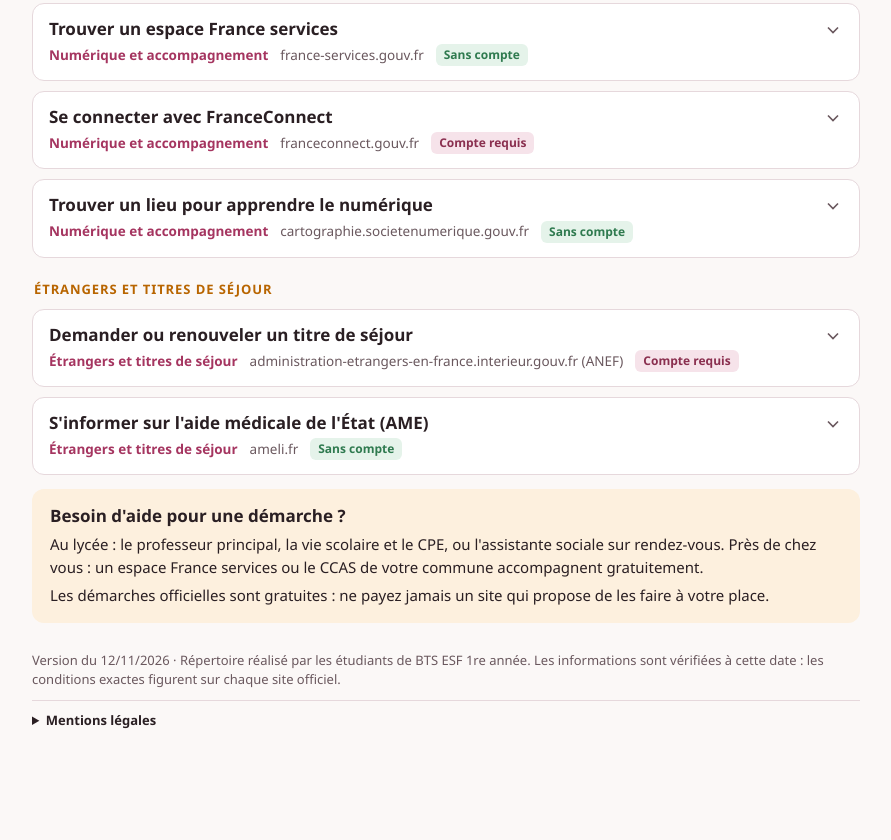
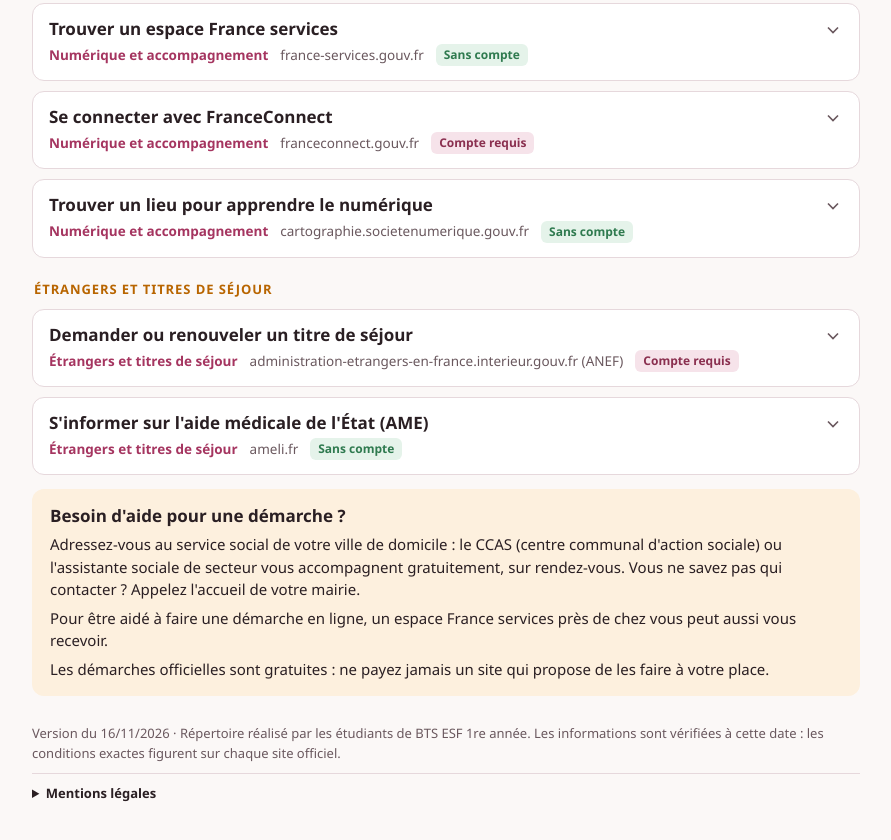
Before and after one commit to lycee-cognacq-jay/demarches, a plain HTML site: page index.html in a window 1280 px wide. Shown: the part 6200-7040 px from the top of the page, without its empty margins (194-1085 px from the left). Before the commit the page ends 6970 px from the top, so only its background shows below. Drawn offline with Linux system fonts and the light colour scheme.

Commit message:
Add files via upload

```diff
--- a/index.html
+++ b/index.html
@@ -131,13 +131,14 @@ mark{background:var(--orange-soft);color:inherit;border-radius:3px;padding:0 1px
   <ul class="list" id="list"></ul>
   <section class="help" aria-labelledby="help-t">
     <h2 id="help-t">Besoin d'aide pour une démarche ?</h2>
-    <p>Au lycée : le professeur principal, la vie scolaire et le CPE, ou l'assistante sociale sur rendez-vous. Près de chez vous : un espace France services ou le CCAS de votre commune accompagnent gratuitement.</p>
+    <p>Adressez-vous au service social de votre ville de domicile : le CCAS (centre communal d'action sociale) ou l'assistante sociale de secteur vous accompagnent gratuitement, sur rendez-vous. Vous ne savez pas qui contacter ? Appelez l'accueil de votre mairie.</p>
+    <p>Pour être aidé à faire une démarche en ligne, un espace France services près de chez vous peut aussi vous recevoir.</p>
     <p>Les démarches officielles sont gratuites : ne payez jamais un site qui propose de les faire à votre place.</p>
   </section>
 </div></main>
 
 <footer><div class="wrap">
-  <span>Version du 12/11/2026 · Répertoire réalisé par les étudiants de BTS ESF 1re année. Les informations sont vérifiées à cette date : les conditions exactes figurent sur chaque site officiel.</span>
+  <span>Version du 16/11/2026 · Répertoire réalisé par les étudiants de BTS ESF 1re année. Les informations sont vérifiées à cette date : les conditions exactes figurent sur chaque site officiel.</span>
   <details>
     <summary>Mentions légales</summary>
     <dl>
@@ -145,7 +146,7 @@ mark{background:var(--orange-soft);color:inherit;border-radius:3px;padding:0 1px
       <dt>Directeur de la publication</dt><dd>Camel Bouchareb, proviseur adjoint</dd>
       <dt>Contact</dt><dd>Lycée des métiers et UFA Cognacq-Jay, Argenteuil (Val-d'Oise) — coordonnées sur <a href="https://www.cognacq-jay.fr" target="_blank" rel="noopener">cognacq-jay.fr</a></dd>
       <dt>Hébergeur</dt><dd>GitHub Inc. (GitHub Pages), 88 Colin P. Kelly Jr. Street, San Francisco, CA 94107, États-Unis</dd>
-      <dt>Données personnelles</dt><dd>Ce site ne collecte aucune donnée personnelle, n'utilise pas de cookie et ne fait appel à aucun service tiers. Vos filtres sont mémorisés uniquement dans votre navigateur.</dd>
+      <dt>Données personnelles</dt><dd>Le lycée ne collecte aucune donnée personnelle : pas de formulaire, pas de cookie, pas de mesure d'audience. Vos filtres sont mémorisés uniquement dans votre navigateur. L'hébergeur GitHub enregistre l'adresse IP des visiteurs à des fins de sécurité, conformément à sa <a href="https://docs.github.com/fr/site-policy/privacy-policies/github-general-privacy-statement" target="_blank" rel="noopener">politique de confidentialité</a> ; le lycée n'a pas accès à ces données.</dd>
       <dt>Liens</dt><dd>Les liens mènent vers des sites publics officiels, sous la responsabilité de leurs éditeurs.</dd>
     </dl>
   </details>
```
